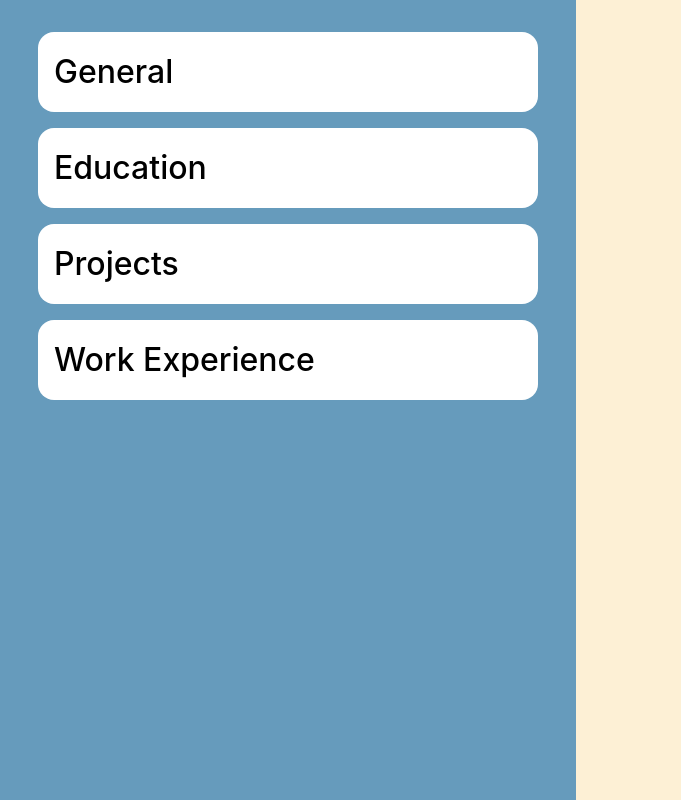
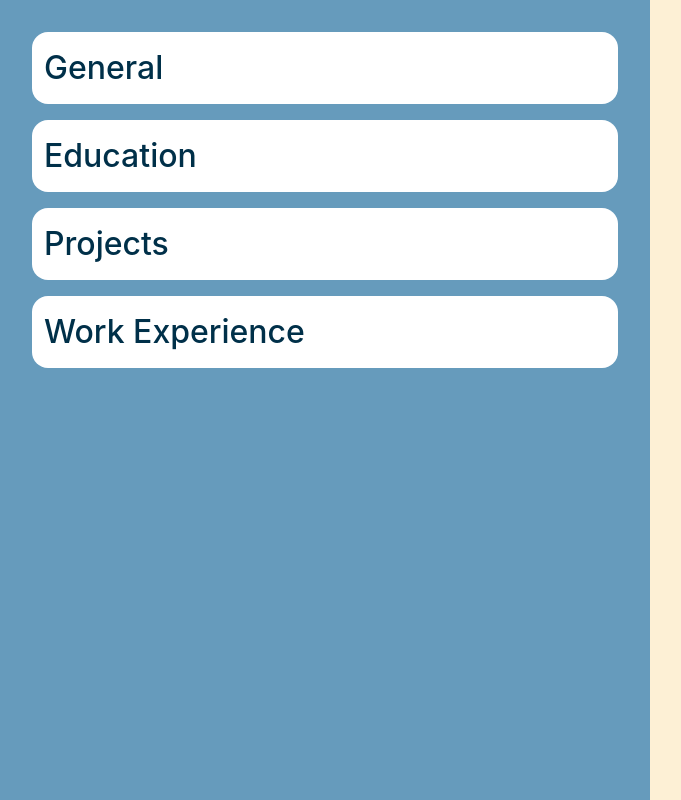
Before and after one commit to datderek/resumebuilder, a React (Vite) app: page / in a window 1280 px wide. Shown: the top 800 px of the page, without its empty margins (0-681 px from the left). Built offline with nearby package versions, Linux system fonts and the light colour scheme.

Commit message:
Style Editor panel and layout

```diff
--- a/src/components/Panel.jsx
+++ b/src/components/Panel.jsx
@@ -17,7 +17,7 @@ export default function Panel({ label, onAddMore, children }) {
         </div>
       )}
       {(onAddMore && isActive) && (
-        <button onClick={onAddMore}>+ Add More</button>
+        <button className='add-more-btn' onClick={onAddMore}>+ Add More</button>
       )}
     </div>
   )
--- a/src/components/ResumeDisplay.jsx
+++ b/src/components/ResumeDisplay.jsx
@@ -1,10 +1,9 @@
 export default function ResumeDisplay({ resumeInformation }) {
   return (
     <>
-      <div>Name: {resumeInformation.general.name}</div>
-      <div>Email: {resumeInformation.general.email}</div>
-      <div>School: {resumeInformation.education.school}</div>
-      <div>Major: {resumeInformation.education.major}</div>
+      <div class='display'>
+        <div class='resume'></div>
+      </div>
     </>
   )
 }
--- a/src/components/ResumeEditor.jsx
+++ b/src/components/ResumeEditor.jsx
@@ -21,7 +21,7 @@ export default function ResumeEditor({ resumeInformation, onChange, onAddMore })
       <Panel label='Projects' onAddMore={() => onAddMore('projects')}>
         {projects.map((project) => {
           return (
-            <div key={project.id}>
+            <div className='project-group' key={project.id}>
               <Input label='Title' value={project.title} onChange={e => onChange('projects', 'title', e.target.value, project.id)}></Input>
               <Input label='Description' value={project.description} onChange={e => onChange('projects', 'description', e.target.value, project.id)}></Input>
               <Input label='Start Date' type='date' value={project.startDate} onChange={e => onChange('projects', 'startDate', e.target.value, project.id)}></Input>
@@ -33,7 +33,7 @@ export default function ResumeEditor({ resumeInformation, onChange, onAddMore })
       <Panel label='Work Experience' onAddMore={() => onAddMore('workExperience')}>
         {workExperience.map((job) => {
           return (
-            <div key={job.id}>
+            <div className='job-group' key={job.id}>
               <Input label='Role' value={job.role} onChange={e => onChange('workExperience', 'role', e.target.value, job.id)}></Input>
               <Input label='Company' value={job.company} onChange={e => onChange('workExperience', 'company', e.target.value, job.id)}></Input>
               <Input label='Description' value={job.description} onChange={e => onChange('workExperience', 'description', e.target.value, job.id)}></Input>
--- a/src/index.css
+++ b/src/index.css
@@ -9,15 +9,38 @@
   -moz-osx-font-smoothing: grayscale;
 
   --air-blue: #669BBC;
+  --prussian-blue: #003049;
   --papaya-whip: #FDF0D5;
 }
 
 * {
+  box-sizing: border-box;
   margin: 0;
   padding: 0;
+  color: inherit;
 }
 
 #root {
   height: 100vh;
   background-color: var(--papaya-whip);
+  display: flex;
 }
+
+::-webkit-scrollbar {
+  width: 20px;
+}
+
+::-webkit-scrollbar-track {
+  background-color: transparent;
+}
+
+::-webkit-scrollbar-thumb {
+  background-color: #d6dee1;
+  border-radius: 20px;
+  border: 6px solid transparent;
+  background-clip: content-box;
+}
+
+::-webkit-scrollbar-thumb:hover {
+  background-color: #a8bbbf;
+}
--- a/src/styles/Input.css
+++ b/src/styles/Input.css
@@ -1,8 +1,12 @@
 .label-name {
   font-size: 0.8rem;
-  transform: translate(4px, 4px);
+  transform: translate(4px, 2px);
 }
 
 input {
+  border: 1px solid var(--prussian-blue);
+  border-radius: 5px;
+  height: 1.5rem;
+  padding: 0rem 0.25rem;
   width: 100%;
 }
--- a/src/styles/Panel.css
+++ b/src/styles/Panel.css
@@ -1,18 +1,17 @@
 .panel {
-  width: 500px;
+  width: 100%;
   background-color: white;
-  color: black;
   border-radius: 1rem;
 }
 
 .panel-tab {
-  padding: 1rem;
+  padding: 0.75rem;
   font-size: 2rem;
   font-weight: 500;
 }
 
 .panel-tab.active {
-  border-bottom: 1px solid black;
+  border-bottom: 1px solid var(--prussian-blue);
 }
 
 .inputs {
@@ -20,3 +19,11 @@
   flex-direction: column;
   padding: 1rem;
 }
+
+.add-more-btn {
+  background: none;
+  border: none;
+  width: 100%;
+  padding: 0.75rem;
+  border-radius: 0 0 1rem 1rem;
+}
--- a/src/styles/ResumeBuilder.css
+++ b/src/styles/ResumeBuilder.css
@@ -1,10 +1,20 @@
 .edit-bar {
-  width: 40%;
-  height: 100%;
+  flex: 0 1 650px;
+  min-width: 400px;
   padding: 2rem;
   display: flex;
   flex-direction: column;
   align-items: center;
   gap: 1rem;
   background-color: var(--air-blue);
+  color: var(--prussian-blue);
+  overflow: auto;
 }
+
+.display {
+  padding: 2rem;
+  display: flex;
+  justify-content: center;
+  align-items: center;
+  background-color: var(--papaya-whip);
+}
```
